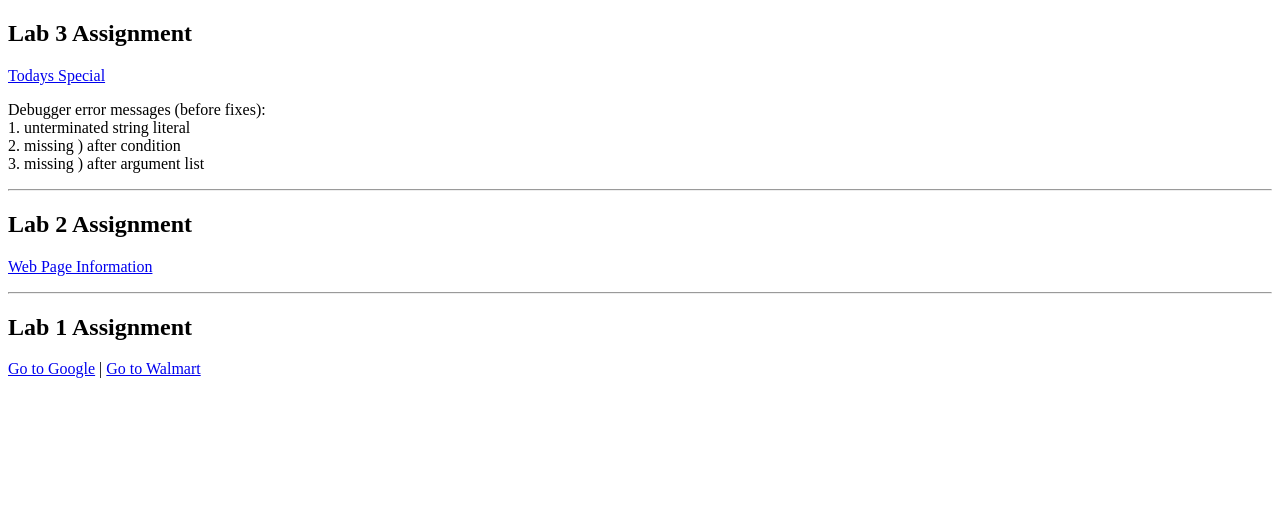
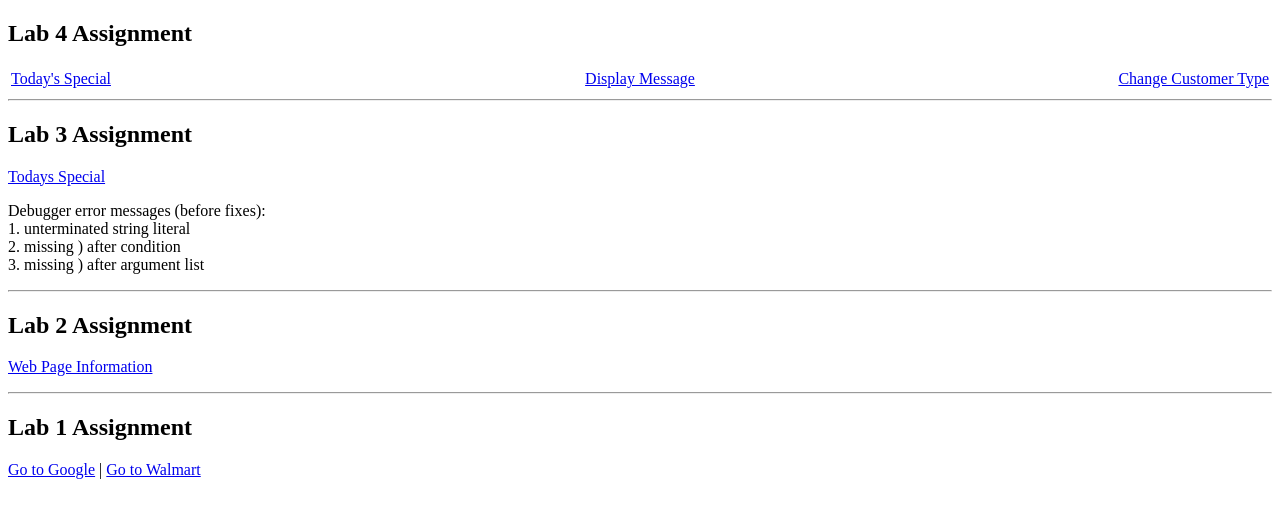
Before and after one commit to bran2007/cs190-lab1, a plain HTML site: page index.html in a window 1280 px wide. Drawn offline with Linux system fonts and the light colour scheme.

Commit message:
Update index.html

```diff
--- a/index.html
+++ b/index.html
@@ -13,6 +13,23 @@
 </head>
 
 <body>
+  <!-- Lab 4 Assignment -->
+<h2>Lab 4 Assignment</h2>
+<table style='width:100%' border='0'>
+<tr>
+<td style='width:30%;text-align:left'>
+    <a href="Javascript:displayspecial976()">Today's Special</a>
+</td>
+<td style='width:40%;text-align:center'>
+    <a href="Javascript:displaytype493()">Display Message</a>
+</td>
+<td style='width:30%;text-align:right'>
+    <a href="Javascript:changetype488()">Change Customer Type</a>
+</td>
+</tr>
+</table>
+<hr>
+
   <!-- Lab 3 Assignment -->
   <h2>Lab 3 Assignment</h2>
   <p>
```
